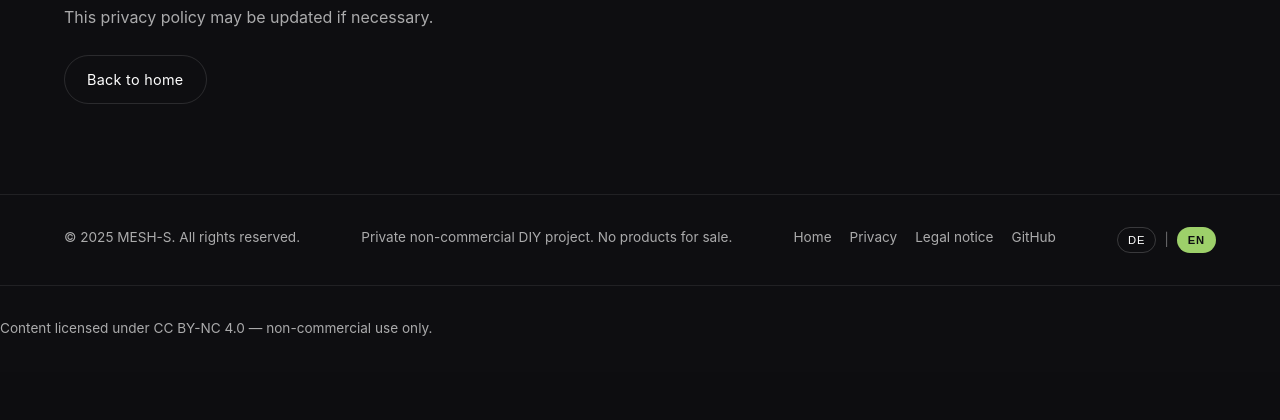
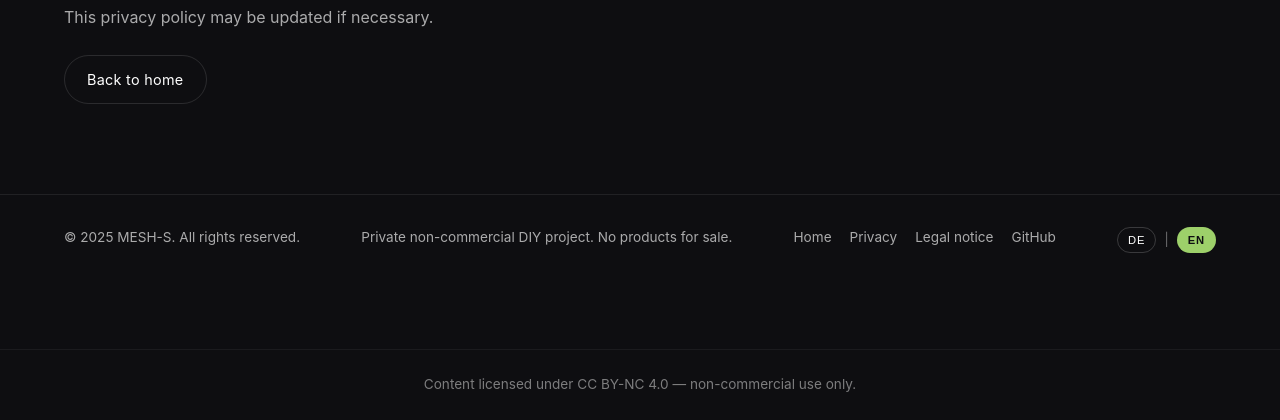
Before and after one commit to Skrap87/mesh-s.org, a PHP site: page /privacy.html in a window 1280 px wide. Shown: the part 1417-1837 px from the top of the page. Before the commit the page ends 1753 px from the top, so only its background shows below. Run offline with PHP 8.4, Linux system fonts and the light colour scheme.

Commit message:
Update styles.css

```diff
--- a/styles.css
+++ b/styles.css
@@ -494,6 +494,14 @@ section {
   letter-spacing: 0.08em;
 }
 
+.site-footer {
+  margin-top: 64px;
+  padding: 24px;
+  text-align: center;
+  font-size: 0.85rem;
+  opacity: 0.7;
+}
+
 footer {
   border-top: 1px solid rgba(255, 255, 255, 0.08);
   padding: 32px 0;
```
